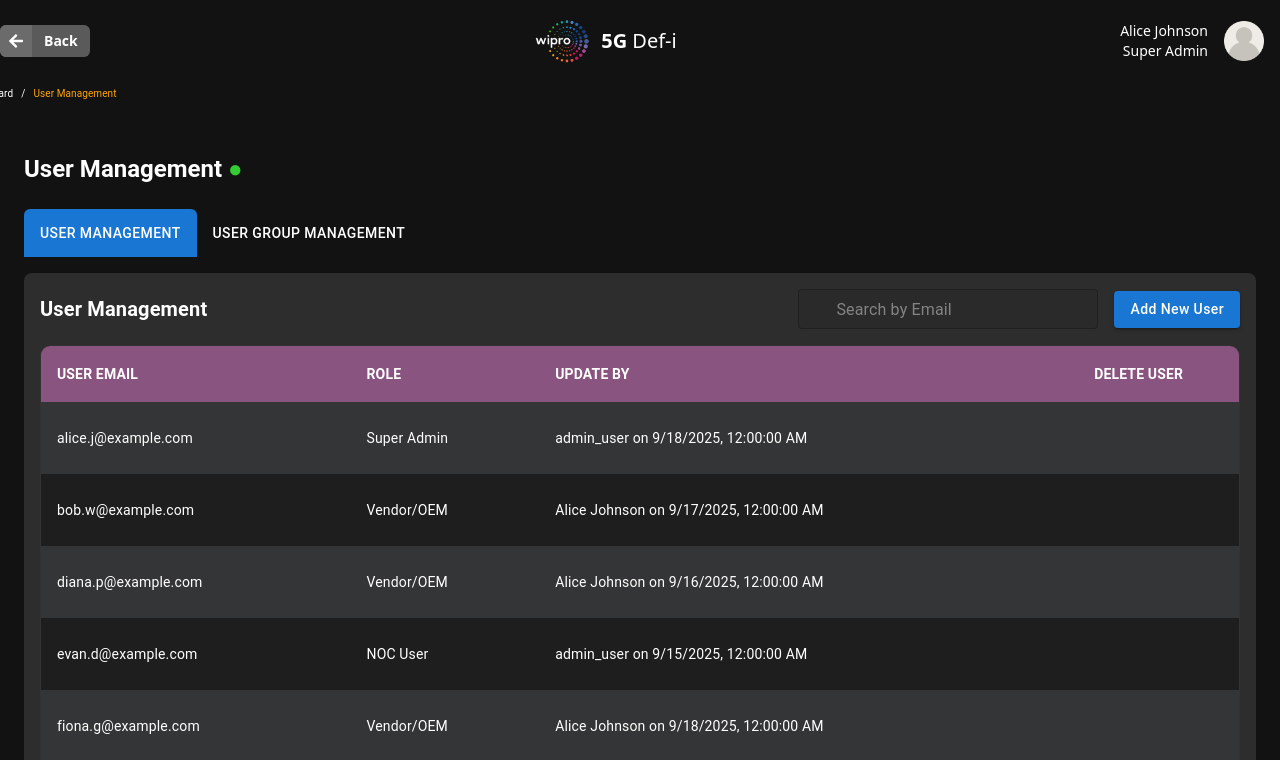
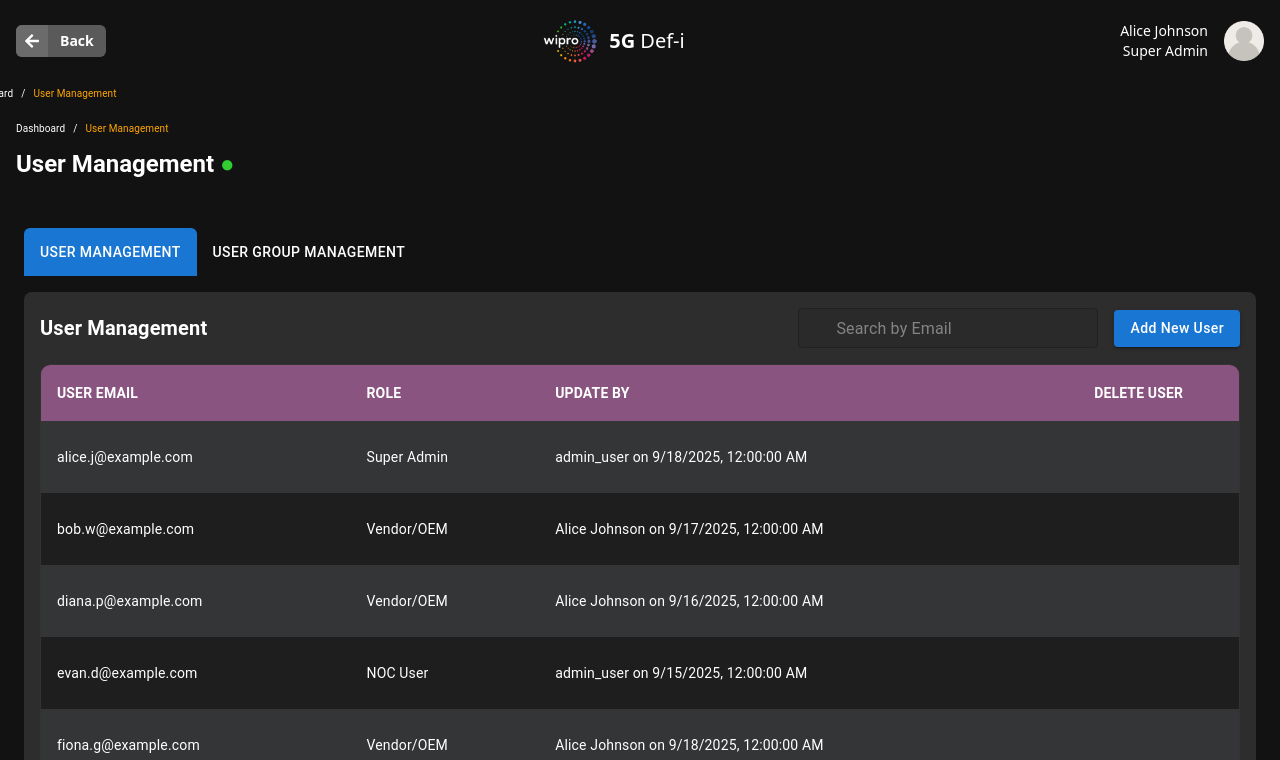
Before and after one commit to bertrandOrlando/defi-ui-application, a React (Vite) app: page /user-management in a window 1280 px wide. Shown: the top 760 px of the page. Built offline with nearby package versions, Linux system fonts and the light colour scheme; sample sign-in values are in the browser's storage; some icons are missing.

Commit message:
update: modify UserManagement.tsx fix breadcrumbs position

```diff
--- a/src/pages/UserManagement.tsx
+++ b/src/pages/UserManagement.tsx
@@ -298,25 +298,29 @@
         position: "relative",
       }}
     >
-       <Box sx={{ ml: -2 }}>
          <Header />
-       </Box>
+
   <main className="container mx-auto p-1">
   {/* Breadcrumbs */}
   <Box sx={{ display: "flex", alignItems: "center", mb: 2, ml: -5 }}>
     <DynamicBreadcrumb />
   </Box>
 </main>
+ {/* Breadcrumb + Title */}
+      <div className="px-4">
+        <div className="flex flex-col gap-1">
+          <DynamicBreadcrumb />
+            <Typography variant="h5" sx={{ mt: 1, mb: 3, fontWeight: "bold" }}>
+          User Management <span style={{ color: "limegreen" }}>●</span>
+        </Typography>
 
+        </div>
+      </div>
 
 
 
 
       <Box sx={{ flex: 1, p: 3, overflow: "auto", color: "#fff" }}>
-
-        <Typography variant="h5" sx={{ mt: 1, mb: 3, fontWeight: "bold" }}>
-          User Management <span style={{ color: "limegreen" }}>●</span>
-        </Typography>
 
 
         <Tabs
```
